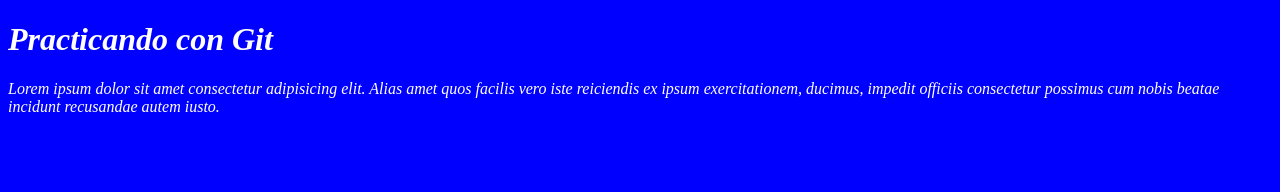
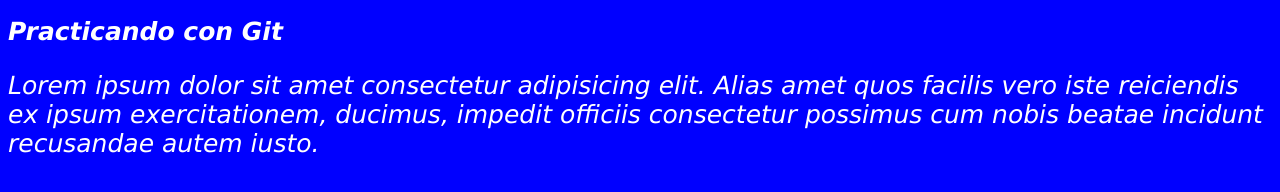
Before and after one commit to TomasLagoss/practica-git, a plain HTML site: page index.html in a window 1280 px wide. Drawn offline with Linux system fonts and the light colour scheme.

```diff
--- a/css/estilo.css
+++ b/css/estilo.css
@@ -5,3 +5,6 @@ body{
 h1, p{
     font-style: italic;
     color: white;
+    font-size: 25px;
+    font-family: Verdana, Geneva, Tahoma, sans-serif;
+}
```
